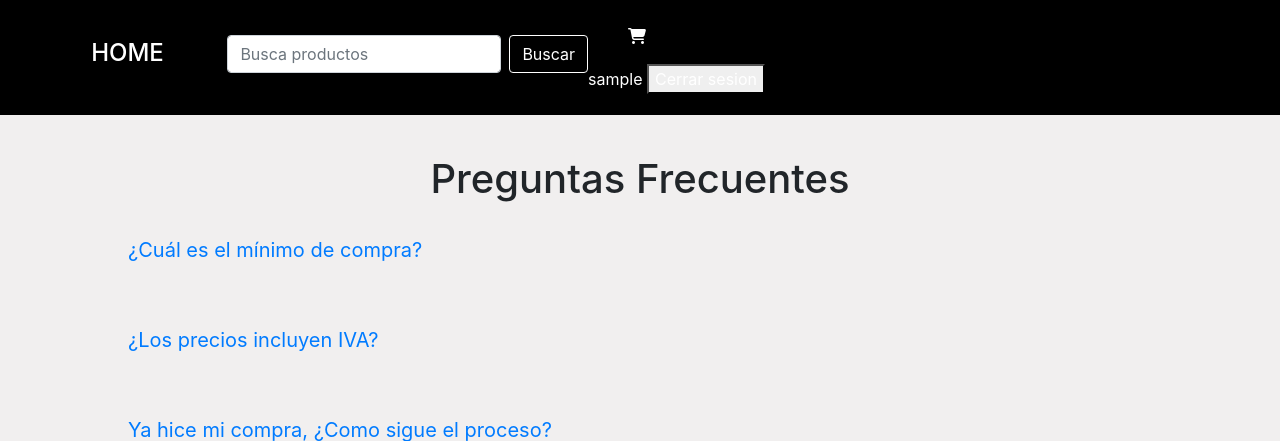
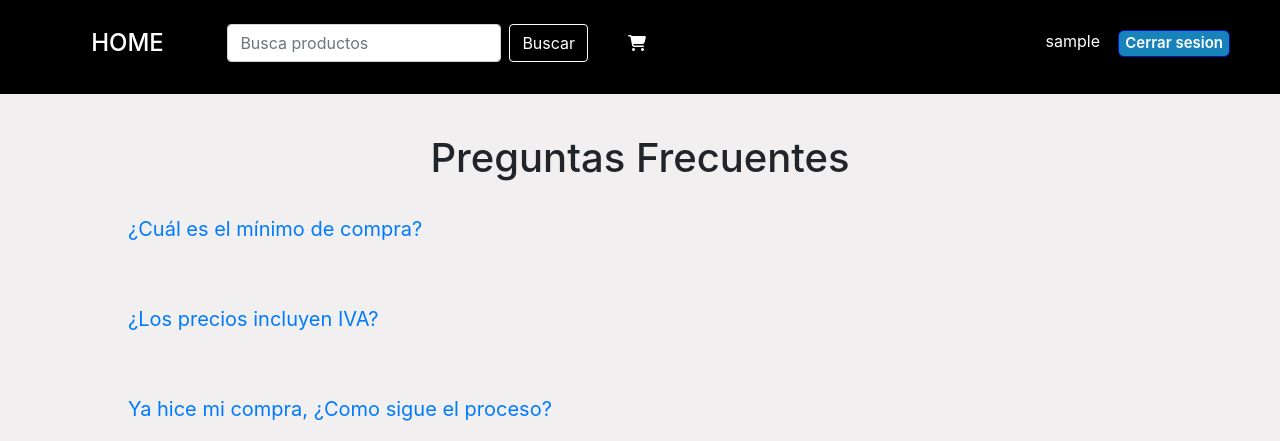
Before and after one commit to AilenVazquez/Proyecto-Integrador, a PHP site: page /Proyecto-Integrador/PreguntasFrecuentes.php in a window 1280 px wide. Shown: the top 441 px of the page. Run offline with PHP 8.4, Linux system fonts and the light colour scheme; the visitor is signed in with stand-in values (Sample User, id 1); some libraries are stand-ins or nearby versions.

Commit message:
reparacion del header

```diff
--- a/Perfil.php
+++ b/Perfil.php
@@ -40,7 +40,7 @@
     </header>
 
     <section>
-      <article class="tituloPerfil">
+      <article class="titulo">
         <center>
           <h1>Perfil del Usuario</h1>
         </center>
--- a/css/master.css
+++ b/css/master.css
@@ -389,6 +389,62 @@ body #index article{
   text-align: center;
 }
 
+/* PREGUNTAS Y PERFIL*/
+
+article .titulo{
+  font-size: 28px;
+}
+.boton-salir label {
+  display: block;
+  position: absolute;
+  right:  180px;
+  top: 25px;
+  font-size: 20px;
+}
+.boton-salir button {
+  display: block;
+  position: absolute;
+  right:  50px;
+  top: 30px;
+  text-decoration: none;
+  font-weight: 600;
+  font-size: 15px;
+  color: #ffffff;
+  background-color: #1883ba;
+  border-radius: 6px;
+  border: 1px solid #0016b0;
+}
+
+/*   ???   */
+
+.padre{
+     box-sizing: border-box;
+     max-width: 460px;
+     padding-left: 15px;
+     width: 766px;
+     overflow: hidden;
+}
+p strong{
+  padding-left: 20px;
+  font-size: 25px;
+}
+li div .numero{
+  float: left;
+  margin-top: 25px;
+  margin-bottom: 25px;
+  margin: 8px;
+  padding: 8px;
+  padding-top: 5px;
+  padding-bottom: 5px;
+  color: white;
+  background-color: black;
+  border-radius: 50%;
+}
+
+article .respuesta{
+  font-size: 15px;
+}
+
 /*  BIENVENIDA   */
 
 .bienvenido {
```
